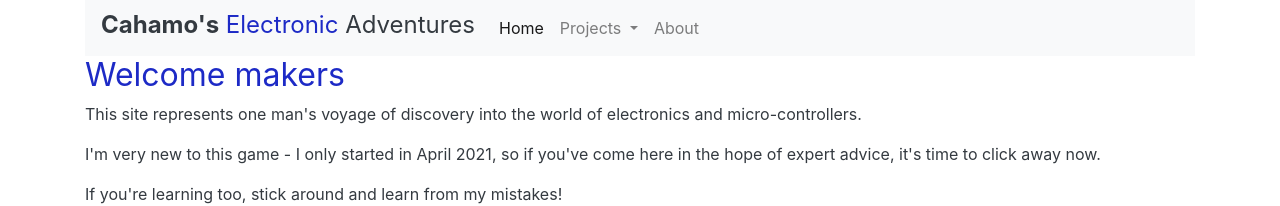
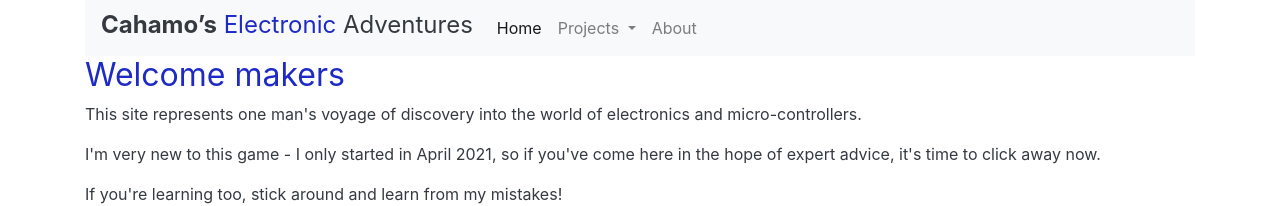
Before and after one commit to cahamo/cahamo.github.io, a Jekyll site: the page built from index.html, in a window 1280 px wide. Shown: the top 206 px of the page. Built offline with Jekyll 4.4.1, drawn with Linux system fonts in a browser that asks for light colours; comment, search, counter and statistics services are not loaded.

Commit message:
Text tweaks in header.html

```diff
--- a/_includes/header.html
+++ b/_includes/header.html
@@ -1,6 +1,6 @@
 <header role="banner">
   <nav class="navbar navbar-expand-lg navbar-light bg-light">
-    <h1 class="page-header"><a href="/"><span class="name">Cahamo's</span> <span class="maker">Electronic</span> Adventures</a></h1>
+    <h1 class="page-header"><a href="/"><span class="name">Cahamo&rsquo;s</span> <span class="maker">Electronic</span> Adventures</a></h1>
     <button class="navbar-toggler" type="button" data-toggle="collapse" data-target="#navbarSupportedContent" aria-controls="navbarSupportedContent" aria-expanded="false" aria-label="Toggle navigation">
       <span class="navbar-toggler-icon"></span>
     </button>
@@ -15,7 +15,7 @@
             Projects
           </a>
           <div class="dropdown-menu" aria-labelledby="navbarDropdown">
-            <a class="dropdown-item" href="/tongue-drum">Tongue Drum</a>
+            <a class="dropdown-item" href="/tongue-drum">Electro-Tongue Drum</a>
             <div class="dropdown-divider"></div>
             <a class="dropdown-item" href="/pipeline">In the pipeline</a>
           </div>
```
